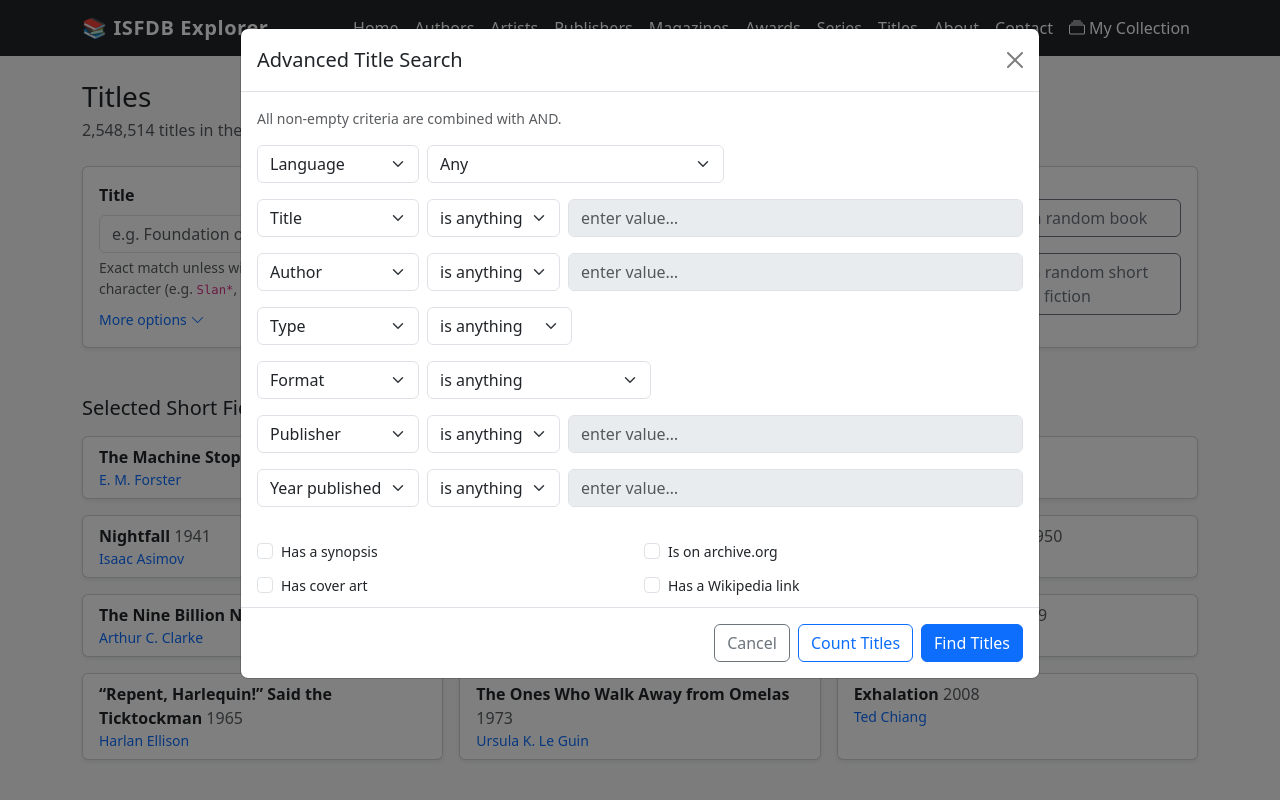
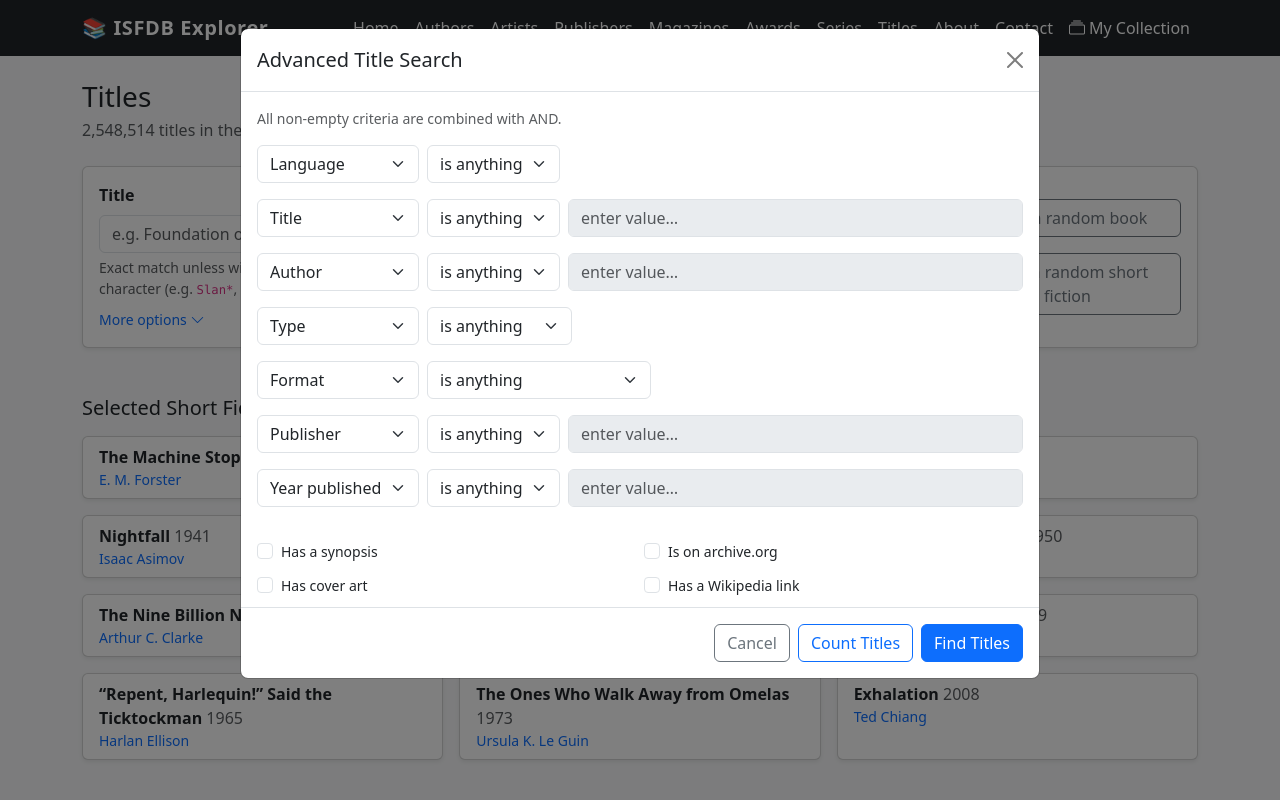
Before and after one commit to ecurbsniktaw/isfdb-explorer, a Django app: page /titles/ in a window 1280 px wide, after a click on "Advanced Search". Run offline with Django 5.2, Linux system fonts and the light colour scheme.

Commit message:
Fix language operator in advanced search modal on /titles/ page
The popup modal had its own copy of the language row that still used the
old "Any / English / <languages>" single dropdown. Updated it to match the
standalone advanced search: is anything / equals / is not operator dropdown
plus a language names select for the value. Also synced langOps and syncVal
in the modal's JS.

Co-Authored-By: Claude Sonnet 4.6 <noreply@anthropic.com>

```diff
--- a/magazine/templates/magazine/title_list.html
+++ b/magazine/templates/magazine/title_list.html
@@ -658,13 +658,16 @@ function tlLangOpChange(sel) {
             </div>
             <div class="col-auto">
               <select name="op1" class="form-select adv-op" id="adv-op1">
-                <option value="any" selected>Any</option>
+                <option value="is_anything" selected>is anything</option>
+                <option value="equals">equals</option>
+                <option value="is_not">is not</option>
+              </select>
+            </div>
+            <div class="col adv-val-wrap" style="display:none;">
+              <select name="val1" class="form-select adv-val adv-lang-val" disabled>
                 <option value="17">English</option>
                 {% for lang in languages %}{% if lang.lang_id != "17" %}<option value="{{ lang.lang_id }}">{{ lang.lang_name }}</option>{% endif %}{% endfor %}
               </select>
-            </div>
-            <div class="col adv-val-wrap" style="display:none;">
-              <input type="text" name="val1" class="form-control adv-val" placeholder="enter value…" disabled>
             </div>
           </div>
           <div class="row g-2 align-items-center mb-3 adv-row">
@@ -888,10 +891,9 @@ function tlLangOpChange(sel) {
     {value: 'after',   label: 'is after'},
   ];
   var langOps = [
-    {value: 'any', label: 'Any'},
-    {value: '17',  label: 'English'},
-    {% for lang in languages %}{% if lang.lang_id != "17" %}{value: '{{ lang.lang_id }}', label: '{{ lang.lang_name|escapejs }}'},
-    {% endif %}{% endfor %}
+    {value: 'is_anything', label: 'is anything'},
+    {value: 'equals',      label: 'equals'},
+    {value: 'is_not',      label: 'is not'},
   ];
 
   function setOps(fieldSel) {
@@ -923,21 +925,27 @@ function tlLangOpChange(sel) {
     var rowEl   = opSel.closest('.adv-row');
     var valWrap = rowEl ? rowEl.querySelector('.adv-val-wrap') : null;
     if (!valWrap) return;
-    var fieldSel  = rowEl.querySelector('.adv-field');
-    var fieldVal  = fieldSel ? fieldSel.value : '';
-    var isNoInput = fieldVal === 'language' || fieldVal === 'type' || fieldVal === 'format';
-    if (isNoInput) {
+    var fieldSel = rowEl.querySelector('.adv-field');
+    var fieldVal = fieldSel ? fieldSel.value : '';
+    if (fieldVal === 'type' || fieldVal === 'format') {
       valWrap.style.display = 'none';
       var valEl = valWrap.querySelector('.adv-val');
-      if (valEl) { valEl.disabled = true; valEl.value = ''; }
-    } else {
-      valWrap.style.display = '';
+      if (valEl) { valEl.disabled = true; }
+      return;
+    }
+    if (fieldVal === 'language') {
+      var isAny = (opSel.value === 'is_anything');
+      valWrap.style.display = isAny ? 'none' : '';
       var valEl = valWrap.querySelector('.adv-val');
-      if (!valEl) return;
-      var isAny = opSel.value === 'is_anything';
-      valEl.disabled = isAny;
-      if (isAny) valEl.value = '';
+      if (valEl) valEl.disabled = isAny;
+      return;
     }
+    valWrap.style.display = '';
+    var valEl = valWrap.querySelector('.adv-val');
+    if (!valEl) return;
+    var isAny = opSel.value === 'is_anything';
+    valEl.disabled = isAny;
+    if (isAny) valEl.value = '';
   }
 
   document.querySelectorAll('.adv-field').forEach(function (sel) {
```
